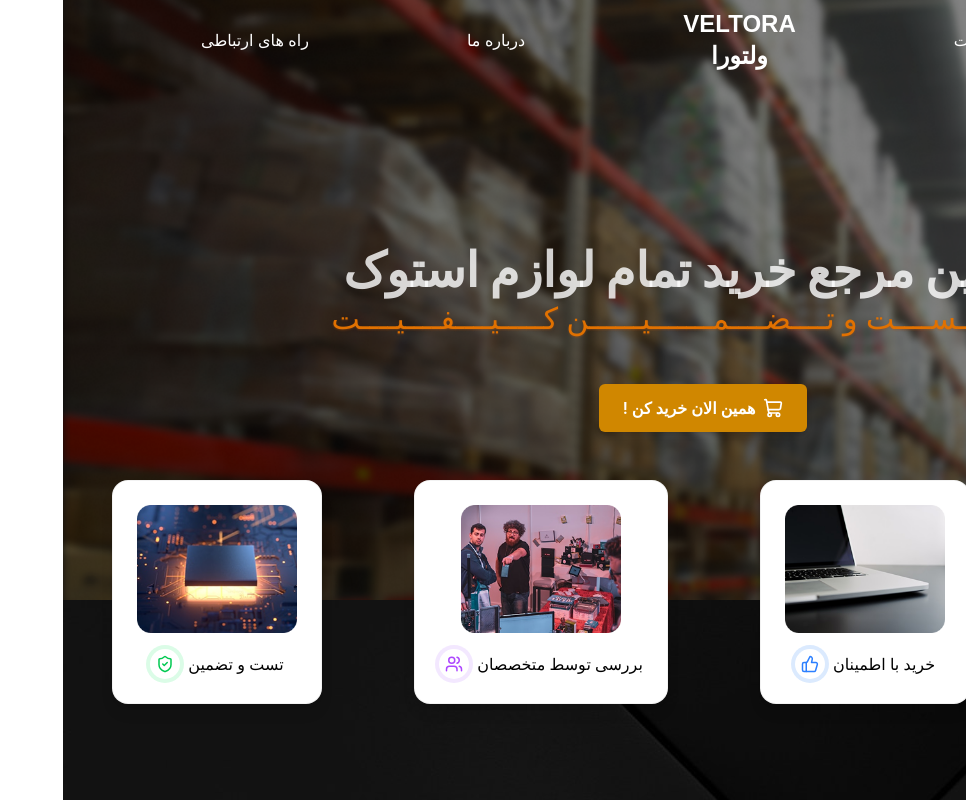
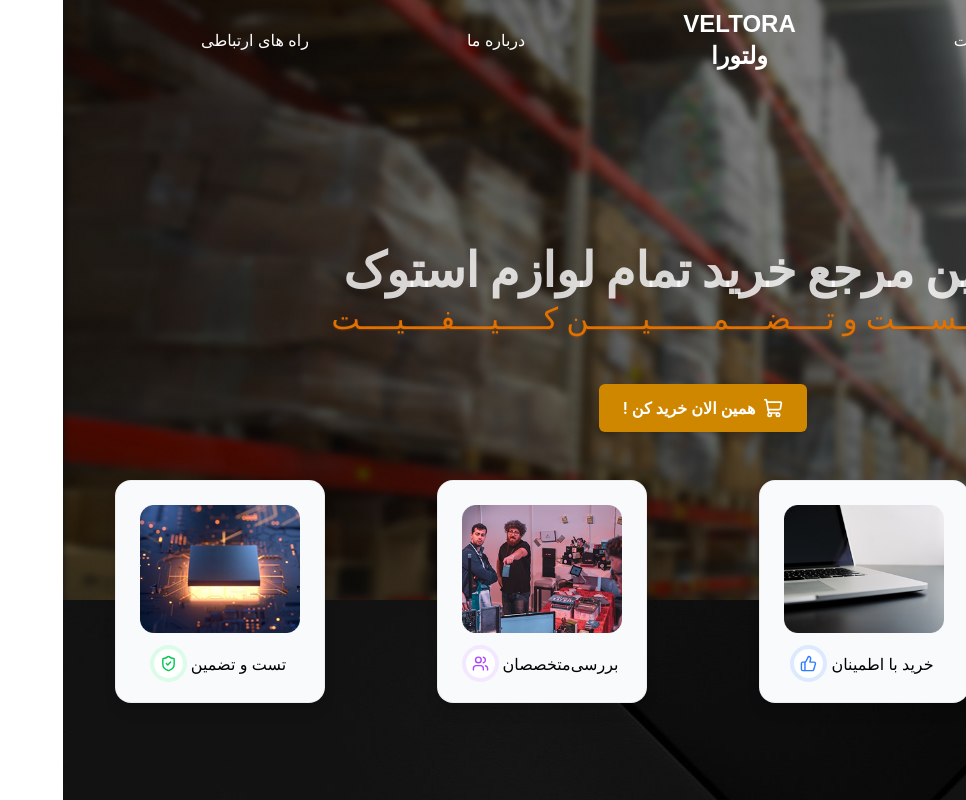
Before and after one commit to AREF-Esnaashari/VELTORA, a React (Vite) app: page / in a window 1280 px wide. Shown: the whole page, without its empty margins (314-1280 px from the left). Built offline with nearby package versions, Linux system fonts and the light colour scheme.

Commit message:
complite section carts home

```diff
--- a/src/Componenets/section-Carts-Home/Cart_section1.jsx
+++ b/src/Componenets/section-Carts-Home/Cart_section1.jsx
@@ -11,7 +11,7 @@ export default function Cart_section1({ data }) {
   const { Icon, color, ring } = iconMap[data.id];
 
   return (
-    <div className="group flex flex-col bg-white items-center gap-4 p-4 sm:p-6 rounded-2xl shadow-lg shadow-black/10 border border-black/5 hover:shadow-xl hover:-translate-y-1 transition-all duration-300">
+    <div className="group flex flex-col  items-center gap-4 p-4 sm:p-6 rounded-2xl shadow-lg shadow-black/10 border border-black/5 hover:shadow-xl hover:-translate-y-1 transition-all duration-300 bg-gray-50">
       <img
         src={data.imgCart}
         alt={data.description}
@@ -22,7 +22,7 @@ export default function Cart_section1({ data }) {
         <span
           className={`flex items-center justify-center rounded-full p-1.5 ring-4 ${ring} bg-white`}
         >
-          <Icon className={color} size={18} />
+          <Icon className={color} size={17} />
         </span>
       </div>
     </div>
--- a/src/Componenets/section-Carts-Home/Carts_section1.jsx
+++ b/src/Componenets/section-Carts-Home/Carts_section1.jsx
@@ -7,13 +7,13 @@ import Cart_section1 from './Cart_section1';
 let data = [
   { id: 3, imgCart: enamad, description: 'خرید کاملاً امن' },
   { id: 1, imgCart: laptop, description: 'خرید با اطمینان' },
-  { id: 2, imgCart: profecis, description: 'بررسی توسط متخصصان' },
+  { id: 2, imgCart: profecis, description: 'بررسی‌متخصصان' },
   { id: 0, imgCart: electeronic, description: 'تست و تضمین' },
 ];
 
 export default function Carts_section1() {
   return (
-    <div className="container gap-4  -mt-30  h-auto  mx-auto grid grid-cols-1 sm:grid-cols-2 md:grid-cols-3 lg:grid-cols-4   justify-items-center ">
+    <div className="container gap-2  -mt-30  h-auto  mx-auto grid grid-cols-1 sm:grid-cols-2 md:grid-cols-3 lg:grid-cols-4   justify-items-center ">
       {data.map((carts) => (
         <Cart_section1 key={carts.id} data={carts} />
       ))}
```
